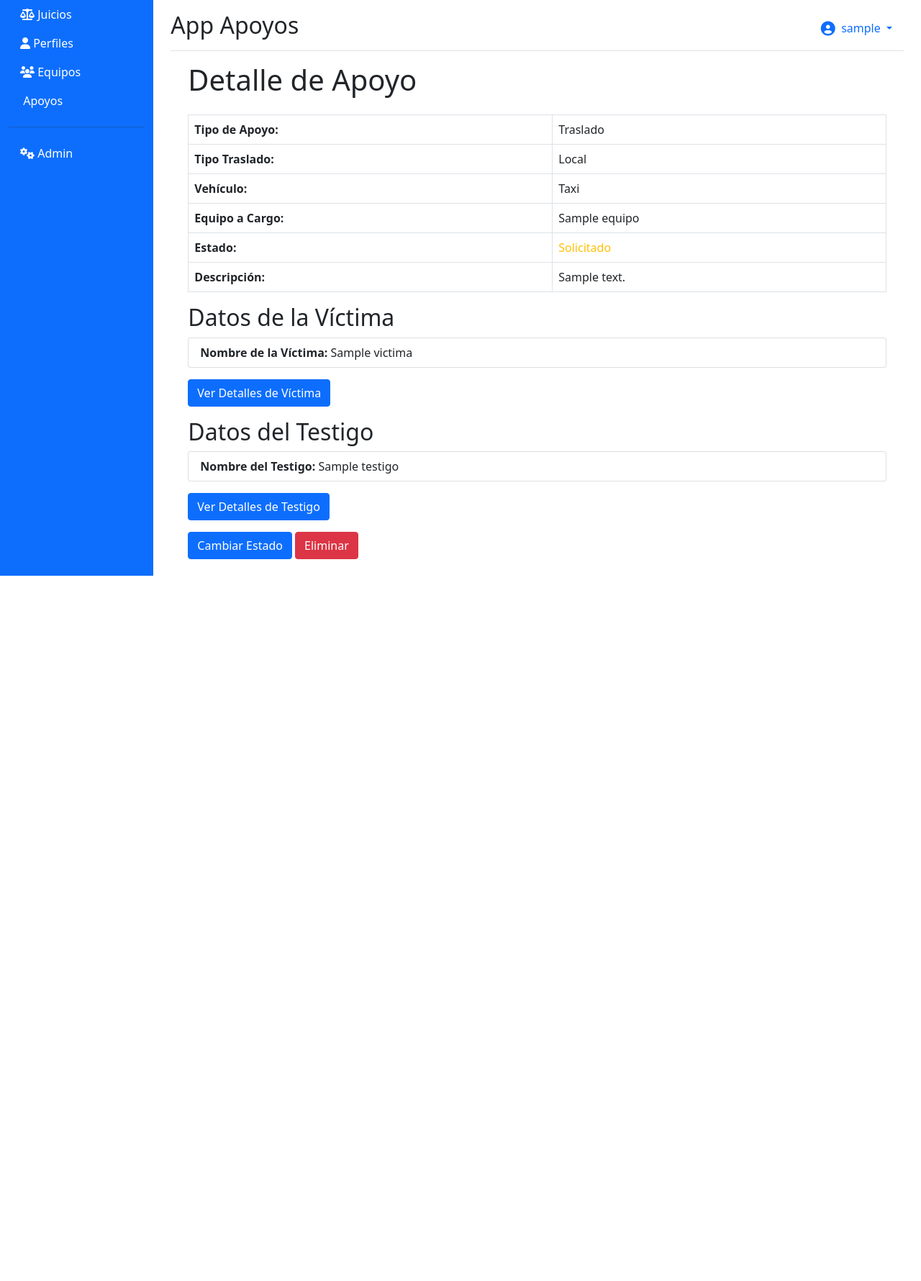
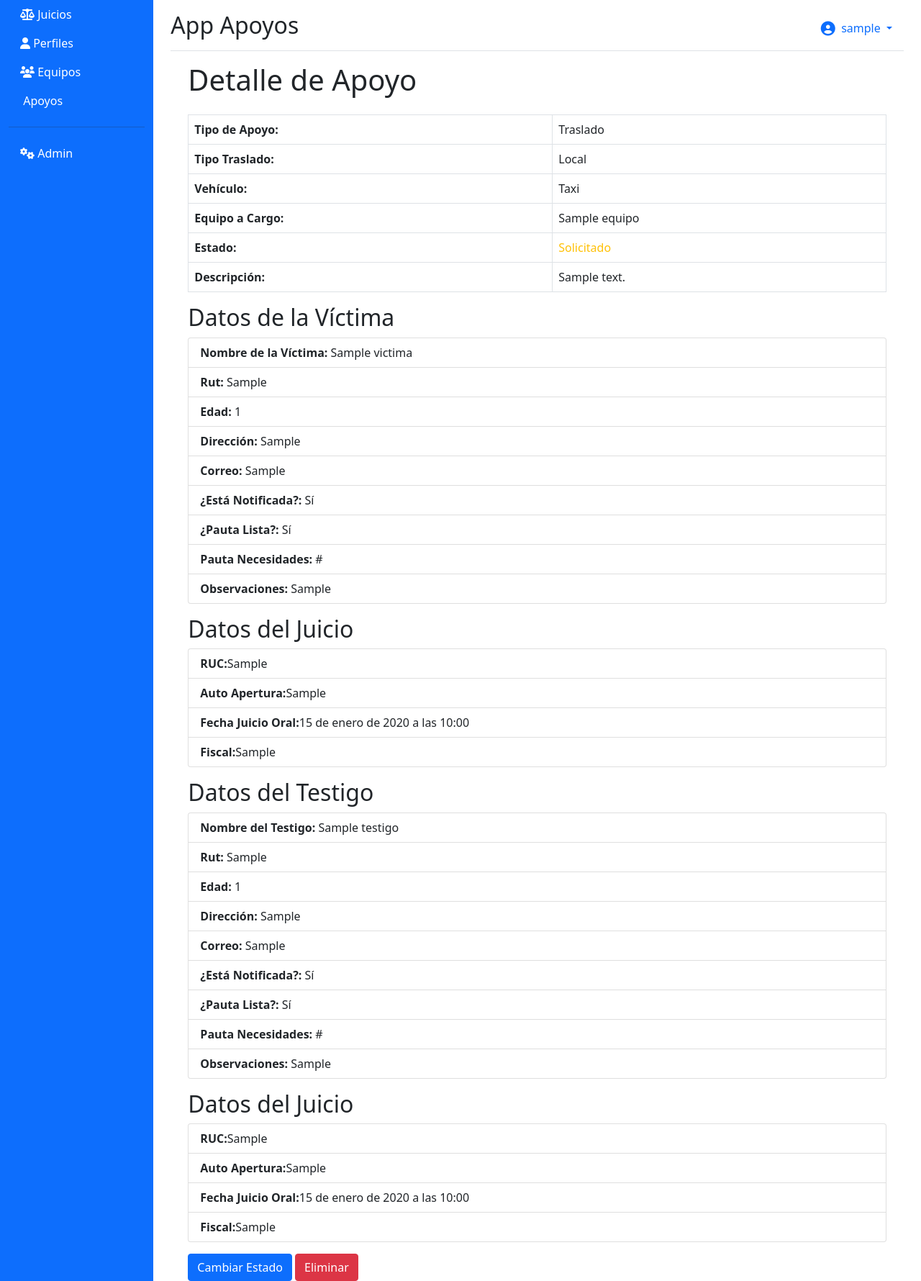
Before and after one commit to JOSELAGOSG/uravit_django, a Django app: page /apoyo/1/ in a window 1280 px wide. Shown: the whole page at 72% size. Before the commit the page ends 800 px from the top, so only its background shows below. Run offline with Django 4.2, Linux system fonts and the light colour scheme; a user stored in the database is signed in; tables that the repository leaves empty hold one stand-in row (values such as "Sample post"); some libraries are stand-ins or nearby versions.

Commit message:
add more info about victima/testigo/juicio in apoyo_detail.html

```diff
--- a/uravit/trial/templates/trial/apoyo/apoyo_detail.html
+++ b/uravit/trial/templates/trial/apoyo/apoyo_detail.html
@@ -65,18 +65,44 @@
   <h2 class="mt-3">Datos de la Víctima</h2>
   <ul class="list-group">
     <li class="list-group-item"><strong>Nombre de la Víctima:</strong> {{ apoyo.victima.nombre }}</li>
-    <!-- Agregar más campos de la víctima si es necesario -->
+    <li class="list-group-item"><strong>Rut:</strong> {{ apoyo.victima.rut }}</li>
+    <li class="list-group-item"><strong>Edad:</strong> {{ apoyo.victima.edad }}</li>
+    <li class="list-group-item"><strong>Dirección:</strong> {{ apoyo.victima.direccion }}</li>
+    <li class="list-group-item"><strong>Correo:</strong> {{ apoyo.victima.correo }}</li>
+    <li class="list-group-item"><strong>¿Está Notificada?:</strong> {{ apoyo.victima.bool_esta_notificada|yesno:"Sí,No" }}</li>
+    <li class="list-group-item"><strong>¿Pauta Lista?:</strong> {{ apoyo.victima.bool_pauta_lista|yesno:"Sí,No" }}</li>
+    <li class="list-group-item"><strong>Pauta Necesidades:</strong> {{ apoyo.victima.link_pauta_necesidades }}</li>
+    <li class="list-group-item"><strong>Observaciones:</strong> {{ apoyo.victima.observaciones }}</li>
   </ul>
-  <a href="{{ apoyo.victima.get_absolute_url }}" class="btn btn-primary mt-3">Ver Detalles de Víctima</a>
+  <h2 class="mt-3">Datos del Juicio</h2>
+  <ul class="list-group">
+    <li class="list-group-item"><strong>RUC:</strong>{{ apoyo.victima.juicio.ruc }}</li>
+    <li class="list-group-item"><strong>Auto Apertura:</strong>{{ apoyo.victima.juicio.auto_apertura }}</li>
+    <li class="list-group-item"><strong>Fecha Juicio Oral:</strong>{{ apoyo.victima.juicio.fecha_juicio_oral }}</li>
+    <li class="list-group-item"><strong>Fiscal:</strong>{{ apoyo.victima.juicio.fiscal }}</li>
+  </ul>
   {% endif %}
 
   {% if apoyo.testigo %}
   <h2 class="mt-3">Datos del Testigo</h2>
   <ul class="list-group">
     <li class="list-group-item"><strong>Nombre del Testigo:</strong> {{ apoyo.testigo.nombre }}</li>
-    <!-- Agregar más campos del testigo si es necesario -->
+    <li class="list-group-item"><strong>Rut:</strong> {{ apoyo.testigo.rut }}</li>
+    <li class="list-group-item"><strong>Edad:</strong> {{ apoyo.testigo.edad }}</li>
+    <li class="list-group-item"><strong>Dirección:</strong> {{ apoyo.testigo.direccion }}</li>
+    <li class="list-group-item"><strong>Correo:</strong> {{ apoyo.testigo.correo }}</li>
+    <li class="list-group-item"><strong>¿Está Notificada?:</strong> {{ apoyo.testigo.bool_esta_notificada|yesno:"Sí,No" }}</li>
+    <li class="list-group-item"><strong>¿Pauta Lista?:</strong> {{ apoyo.testigo.bool_pauta_lista|yesno:"Sí,No" }}</li>
+    <li class="list-group-item"><strong>Pauta Necesidades:</strong> {{ apoyo.testigo.link_pauta_necesidades }}</li>
+    <li class="list-group-item"><strong>Observaciones:</strong> {{ apoyo.testigo.observaciones }}</li>
   </ul>
-  <a href="{{ apoyo.testigo.get_absolute_url }}" class="btn btn-primary mt-3">Ver Detalles de Testigo</a>
+  <h2 class="mt-3">Datos del Juicio</h2>
+  <ul class="list-group">
+    <li class="list-group-item"><strong>RUC:</strong>{{ apoyo.testigo.juicio.ruc }}</li>
+    <li class="list-group-item"><strong>Auto Apertura:</strong>{{ apoyo.testigo.juicio.auto_apertura }}</li>
+    <li class="list-group-item"><strong>Fecha Juicio Oral:</strong>{{ apoyo.testigo.juicio.fecha_juicio_oral }}</li>
+    <li class="list-group-item"><strong>Fiscal:</strong>{{ apoyo.testigo.juicio.fiscal }}</li>
+  </ul>
   {% endif %}
 
   <!-- Botones para editar y eliminar -->
```
